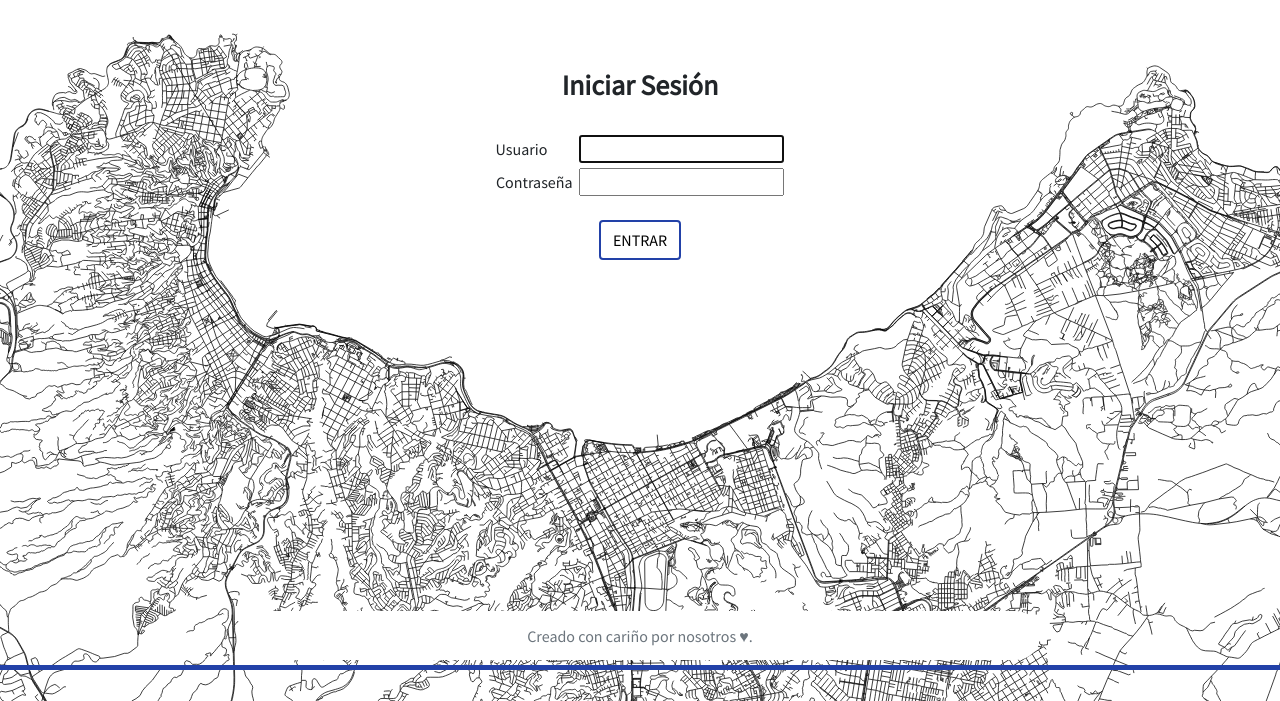
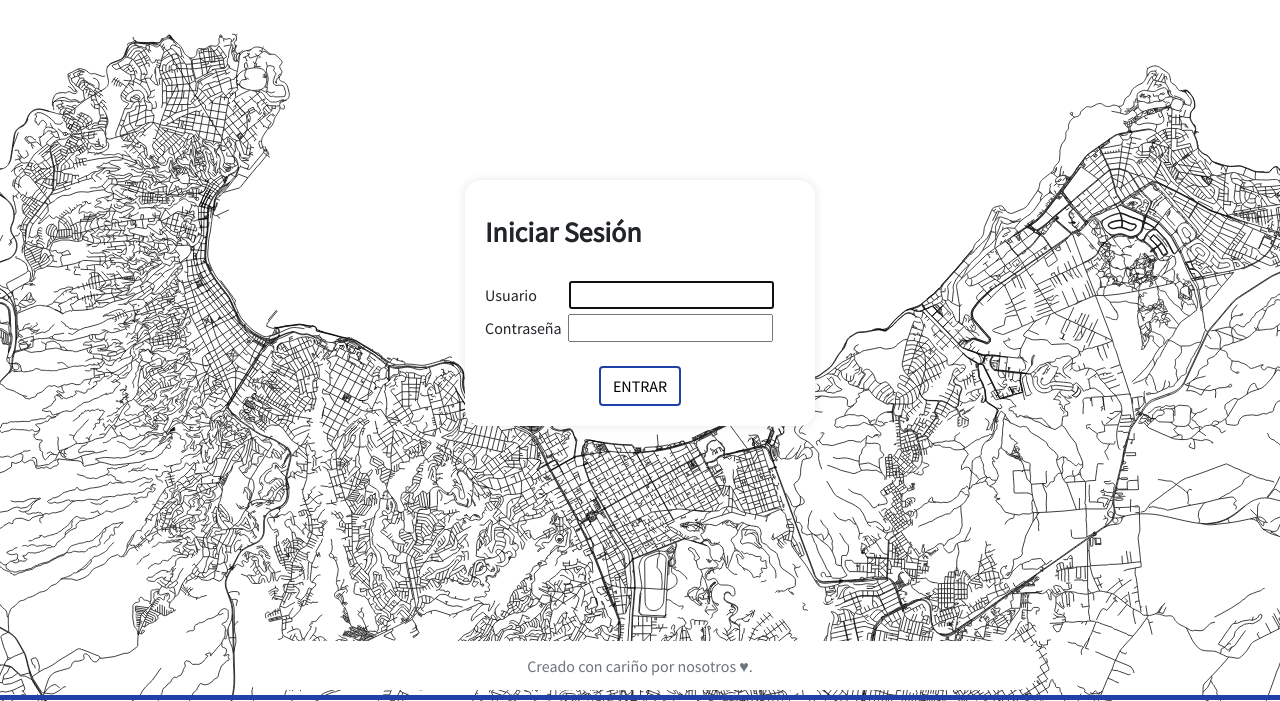
Before and after one commit to liberticl/ciudadespendientes-v2, a Django app: page /login/ in a window 1280 px wide. Shown: the part 99-800 px from the top of the page. Run offline with Django 5.2, Linux system fonts and the light colour scheme.

Commit message:
fix(login): se mejora la estética

```diff
--- a/ciudadespendientes/static/ciudadespendientes/main.css
+++ b/ciudadespendientes/static/ciudadespendientes/main.css
@@ -17,11 +17,34 @@ html, body {
   min-height: 80%;
   position: relative;
   background: none;
-  /* height: auto; */
-  /* Negative indent footer by its height */
-  margin: 0 0 -70px;
-  /* Pad bottom by footer height */
-  padding: 0 0 -70px;
+  margin: 0;
+  padding: 0 0 110px;
+}
+
+/* Wrapper for page login to push down footer */
+#login {
+  min-height: 80%;
+  position: relative;
+  background: none;
+  height: auto;
+  margin: 0;
+  padding: 0 0 110px;
+  display: flex;
+  align-items: center; /* Centra verticalmente */
+  justify-content: center;
+}
+
+.login-container {
+  width: 100%; /* Ajusta el ancho según sea necesario */
+  max-width: 350px; /* Ajusta el ancho máximo según sea necesario */
+  padding: 20px;
+  background-color: #fff;
+  border-radius: 1rem;
+  box-shadow: 0 0 10px rgba(0, 0, 0, 0.1);
+}
+
+.login-container label::before {
+  content: ' '
 }
 
 @media screen and (min-width: 601px) {
@@ -249,7 +272,7 @@ h5 a:hover {
   border-bottom: 5px solid #2241a8;
   padding: 5px 0;
   text-decoration: none !important;
-  position: relative;
+  margin-top: -40px;
 }
 
 
--- a/templates/accounts/login.html
+++ b/templates/accounts/login.html
@@ -1,8 +1,8 @@
 {% extends "base.html" %}
 
 {% block content %}
-<div id="content">
-    <div class="container" style="background-color: rgba(255, 255, 255, 0)">
+<div id="login">
+    <div class="login-container">
         <h3 class="mt-3 "><b>Iniciar Sesión</b></h3>
         <br>
         <form method="post">
@@ -16,7 +16,7 @@
                 {{ form.password }}
             </div>
             <br>
-            <div>
+            <div style="text-align: center;">
                 <input type="submit" class="btn btn-primary" value="ENTRAR">
             </div>
         </form>
```
